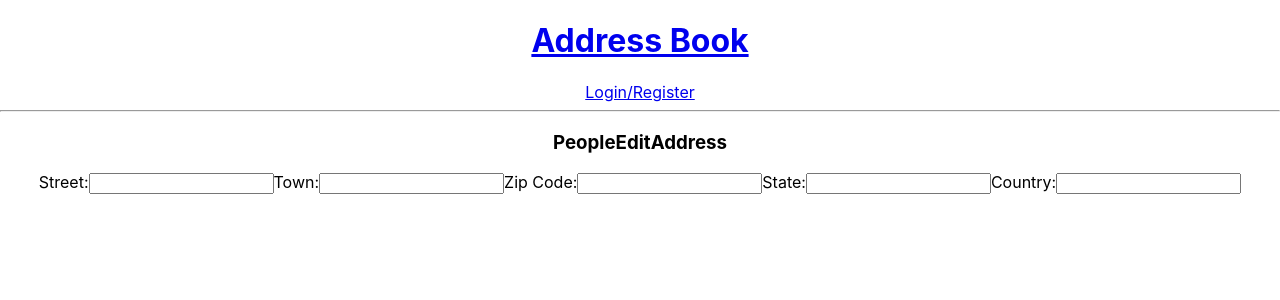
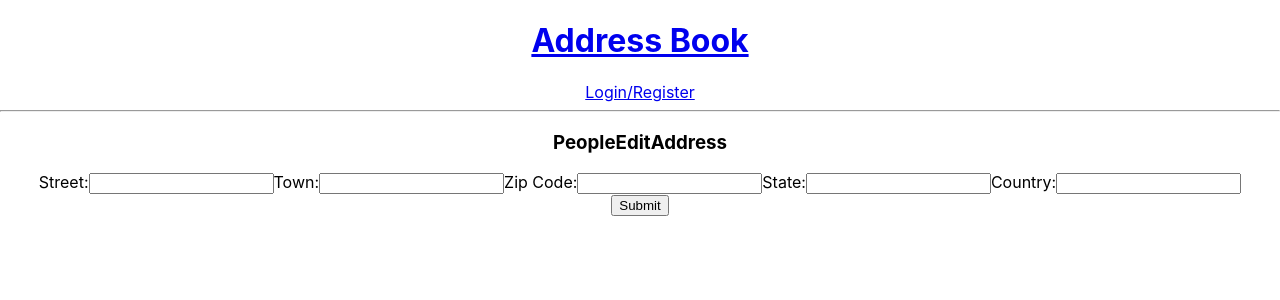
Before and after one commit to bbkbyti/address-book-Bayati-Babak, a React (Create React App) app in the folder client/: page /people/1/edit-address in a window 1280 px wide. Shown: the top 300 px of the page. Built offline with nearby package versions, Linux system fonts and the light colour scheme; no server answers.

Commit message:
Edit address works

```diff
--- a/client/src/containers/MainContainer.js
+++ b/client/src/containers/MainContainer.js
@@ -1,7 +1,7 @@
 import React, { useState, useEffect } from 'react'
 import { Routes, Route, useNavigate } from 'react-router-dom';
 import { addPerson, editPerson, getAllPeople } from '../services/people';
-import { addAddress, getAllAddresses } from '../services/addresses';
+import { addAddress, editAddress, getAllAddresses } from '../services/addresses';
 import { getAllEmails } from '../services/emails';
 import { getAllPhones } from '../services/phones';
 import PeopleList from '../screens/PeopleList';
@@ -31,7 +31,7 @@ export default function MainContainer(props) {
         fetchPeople();
     }, [])
 
-    const handleEdit = async (id, formData) => {
+    const handleEditName = async (id, formData) => {
         const personNameData = await editPerson(id, formData);
         setPeopleList((prevState) => prevState.map((person) => {
             return person.id === Number(id) ? personNameData : person
@@ -49,6 +49,14 @@ export default function MainContainer(props) {
         }
         fetchAddresses();
     }, [])
+
+    const handleEditAddress = async (id, formData) => {
+        const addressData = await editAddress(id, formData);
+        setAddressList((prevState) => prevState.map((address) => {
+            return address.id === Number(id) ? addressData : address
+        }))
+        navigate(`/people/${id}`)
+    }
 
     // EMAILS:
 
@@ -83,8 +91,8 @@ export default function MainContainer(props) {
                 <Route exact path='/people' element={<PeopleList currentUser={currentUser} peopleList={peopleList} />} />
                 <Route exact path='/people/:id' element={<PeopleDetail currentUser={currentUser} />} />
                 <Route exact path='people/new' element={<PeopleCreate handleCreate={handleCreate} />} />
-                <Route exact path='/people/:id/edit-address' element={<PeopleEditAddress addressList={addressList} />} />
-                <Route exact path='/people/:id/edit-name' element={<PeopleEditName peopleList={peopleList} handleEdit={handleEdit} />} />
+                <Route exact path='/people/:id/edit-address' element={<PeopleEditAddress addressList={addressList} handleEditAddress={handleEditAddress} />} />
+                <Route exact path='/people/:id/edit-name' element={<PeopleEditName peopleList={peopleList} handleEditName={handleEditName} />} />
                 <Route exact path='/people/:id/edit-email' element={<PeopleEditEmail emailsList={emailsList} />} />
                 <Route exact path='/people/:id/edit-phone' element={<PeopleEditPhone phonesList={phonesList} />} />
             </Routes>
--- a/client/src/screens/PeopleDetail.js
+++ b/client/src/screens/PeopleDetail.js
@@ -12,7 +12,6 @@ export default function PeopleDetail(props) {
     const [personEmail, setPersonEmail] = useState([]);
     const [personPhone, setPersonPhone] = useState([]);
 
-    // const { } = props;
     const { id } = useParams();
     const { currentUser } = props;
 
--- a/client/src/screens/PeopleEditAddress.js
+++ b/client/src/screens/PeopleEditAddress.js
@@ -10,7 +10,7 @@ export default function PeopleEditAddress(props) {
         country: '',
     })
     const { id } = useParams();
-    const { addressList } = props
+    const { addressList, handleEditAddress } = props
 
     useEffect(() => {
         const prefillFormDataAddress = () => {
@@ -39,7 +39,10 @@ export default function PeopleEditAddress(props) {
     return (
         <div>
             <h3>PeopleEditAddress</h3>
-            <form>
+            <form onSubmit={(e) => {
+                e.preventDefault();
+                handleEditAddress(id, addressData)
+            }}>
                 <label>
                     Street:
                     <input
@@ -85,6 +88,8 @@ export default function PeopleEditAddress(props) {
                         onChange={handleChange}
                     />
                 </label>
+                <br />
+                <button>Submit</button>
             </form>
         </div>
 
--- a/client/src/screens/PeopleEditName.js
+++ b/client/src/screens/PeopleEditName.js
@@ -8,7 +8,7 @@ export default function PeopleEditName(props) {
         last_name: '',
     })
 
-    const { peopleList, handleEdit } = props
+    const { peopleList, handleEditName } = props
     const { id } = useParams();
 
     useEffect(() => {
@@ -33,7 +33,7 @@ export default function PeopleEditName(props) {
             <h3>PeopleEditName</h3>
             <form onSubmit={(e) => {
                 e.preventDefault();
-                handleEdit(id, nameData)
+                handleEditName(id, nameData)
             }}>
                 <label>
                     Salutation:
```
